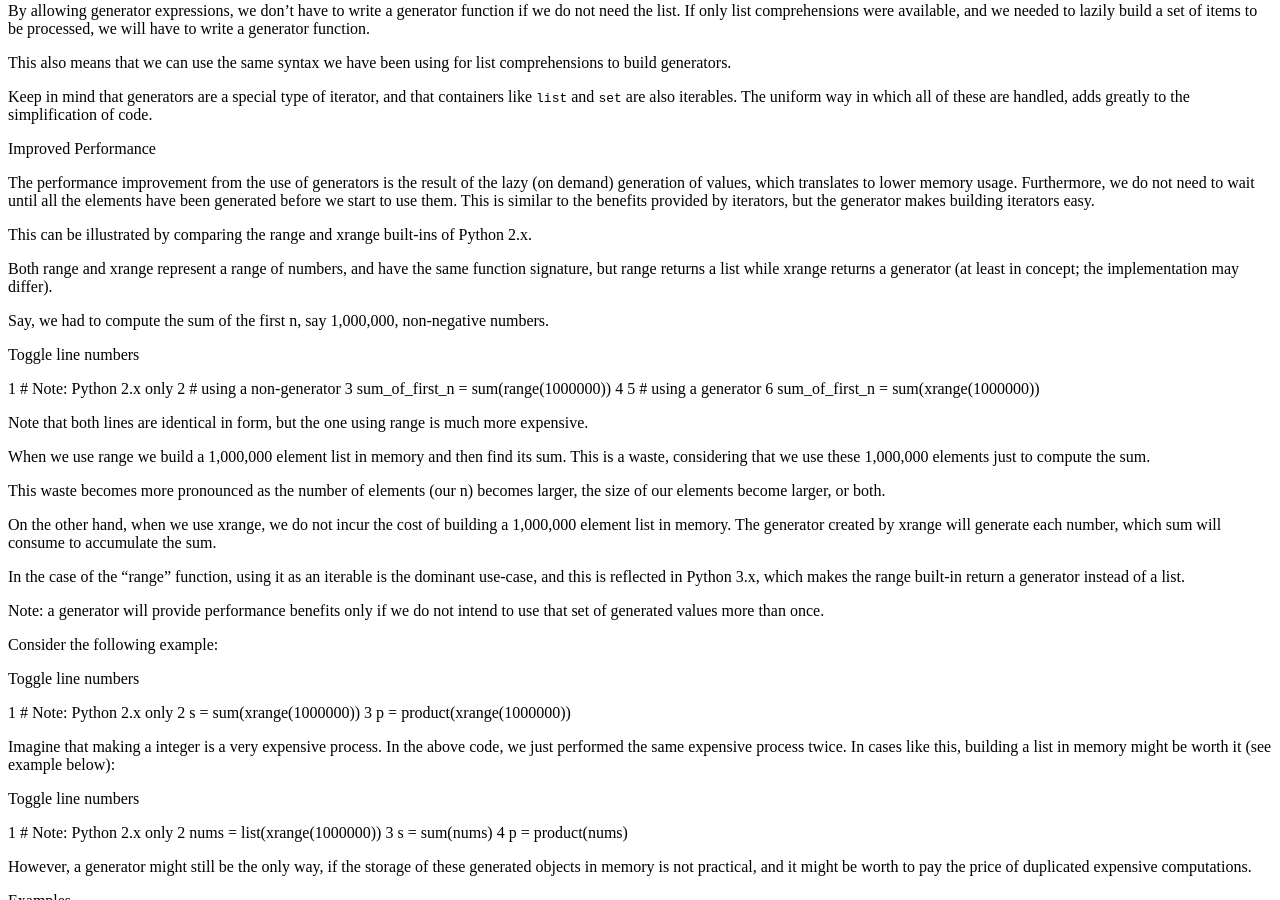
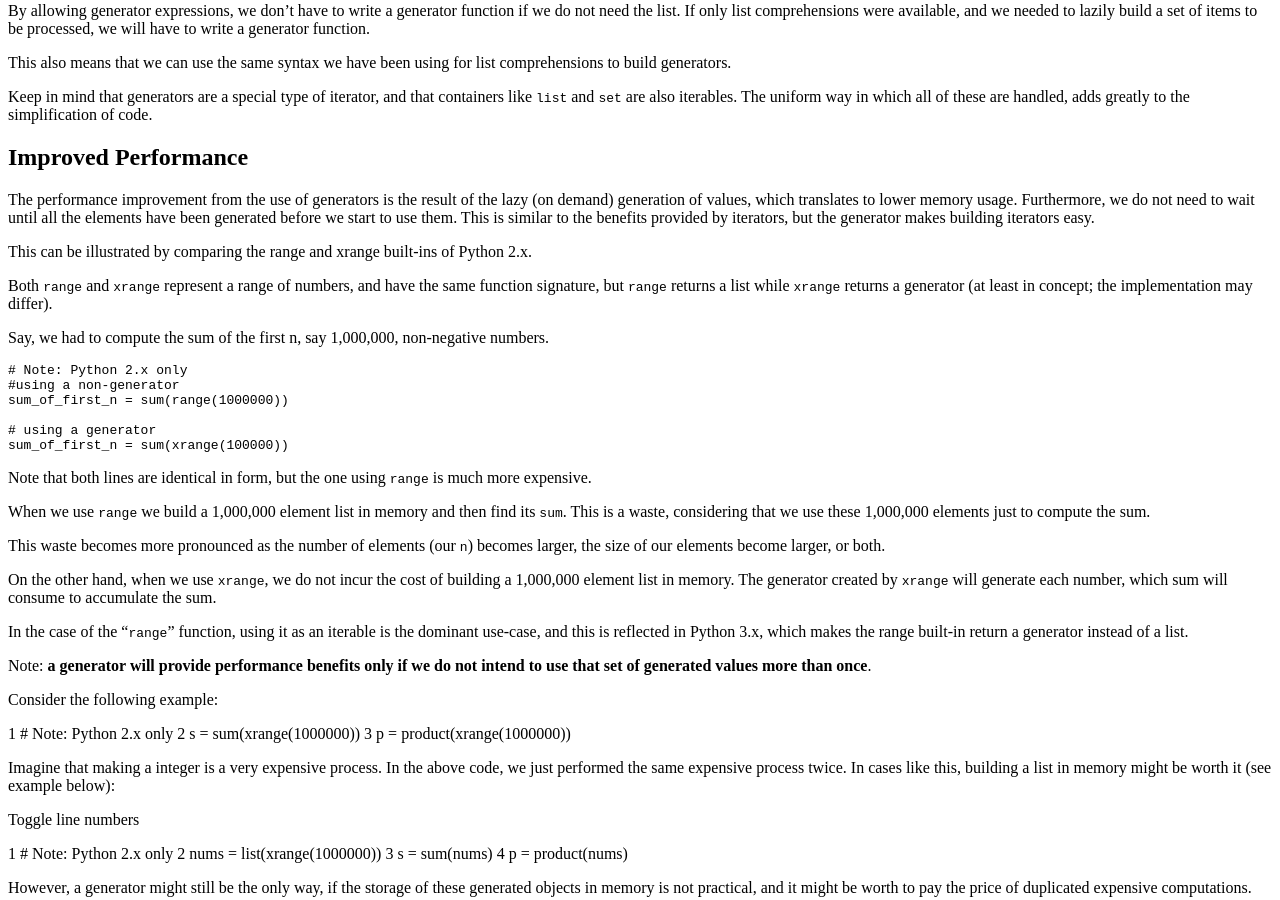
Before and after one commit to pythonjiaocheng/pythonjiaocheng.github.io, a Jekyll site: the page built from _posts/generator/2015-12-24-python-generators.md, in a window 1280 px wide and 900 px high, scrolled down 1731 px. Built offline with Jekyll 4.4.1, drawn with Linux system fonts in a browser that asks for light colours; nearby versions of some CDN libraries.

Commit message:
必须要填写才填写的

```diff
--- a/_posts/generator/2015-12-24-python-generators.md
+++ b/_posts/generator/2015-12-24-python-generators.md
@@ -105,40 +105,38 @@ This also means that we can use the same syntax we have been using for list comp
 
 Keep in mind that generators are a special type of iterator, and that containers like `list` and `set` are also iterables. The uniform way in which all of these are handled, adds greatly to the simplification of code.
 
-Improved Performance
+##Improved Performance
 
 The performance improvement from the use of generators is the result of the lazy (on demand) generation of values, which translates to lower memory usage. Furthermore, we do not need to wait until all the elements have been generated before we start to use them. This is similar to the benefits provided by iterators, but the generator makes building iterators easy.
 
 This can be illustrated by comparing the range and xrange built-ins of Python 2.x.
 
-Both range and xrange represent a range of numbers, and have the same function signature, but range returns a list while xrange returns a generator (at least in concept; the implementation may differ).
+Both `range` and `xrange` represent a range of numbers, and have the same function signature, but `range` returns a list while `xrange` returns a generator (at least in concept; the implementation may differ).
 
 Say, we had to compute the sum of the first n, say 1,000,000, non-negative numbers.
 
-Toggle line numbers
 
-   1 # Note: Python 2.x only
-   2 # using a non-generator
-   3 sum_of_first_n = sum(range(1000000))
-   4
-   5 # using a generator
-   6 sum_of_first_n = sum(xrange(1000000))
+	# Note: Python 2.x only
+	#using a non-generator
+	sum_of_first_n = sum(range(1000000))
 
-Note that both lines are identical in form, but the one using range is much more expensive.
+	# using a generator
+	sum_of_first_n = sum(xrange(100000))
 
-When we use range we build a 1,000,000 element list in memory and then find its sum. This is a waste, considering that we use these 1,000,000 elements just to compute the sum.
+Note that both lines are identical in form, but the one using `range` is much more expensive.
 
-This waste becomes more pronounced as the number of elements (our n) becomes larger, the size of our elements become larger, or both.
+When we use `range` we build a 1,000,000 element list in memory and then find its `sum`. This is a waste, considering that we use these 1,000,000 elements just to compute the sum.
 
-On the other hand, when we use xrange, we do not incur the cost of building a 1,000,000 element list in memory. The generator created by xrange will generate each number, which sum will consume to accumulate the sum.
+This waste becomes more pronounced as the number of elements (our `n`) becomes larger, the size of our elements become larger, or both.
 
-In the case of the "range" function, using it as an iterable is the dominant use-case, and this is reflected in Python 3.x, which makes the range built-in return a generator instead of a list.
+On the other hand, when we use `xrange`, we do not incur the cost of building a 1,000,000 element list in memory. The generator created by `xrange` will generate each number, which sum will consume to accumulate the sum.
 
-Note: a generator will provide performance benefits only if we do not intend to use that set of generated values more than once.
+In the case of the "`range`" function, using it as an iterable is the dominant use-case, and this is reflected in Python 3.x, which makes the range built-in return a generator instead of a list.
+
+Note: **a generator will provide performance benefits only if we do not intend to use that set of generated values more than once**.
 
 Consider the following example:
 
-Toggle line numbers
 
    1 # Note: Python 2.x only
    2 s = sum(xrange(1000000))
```
Also changed, not shown: 1 other file.
